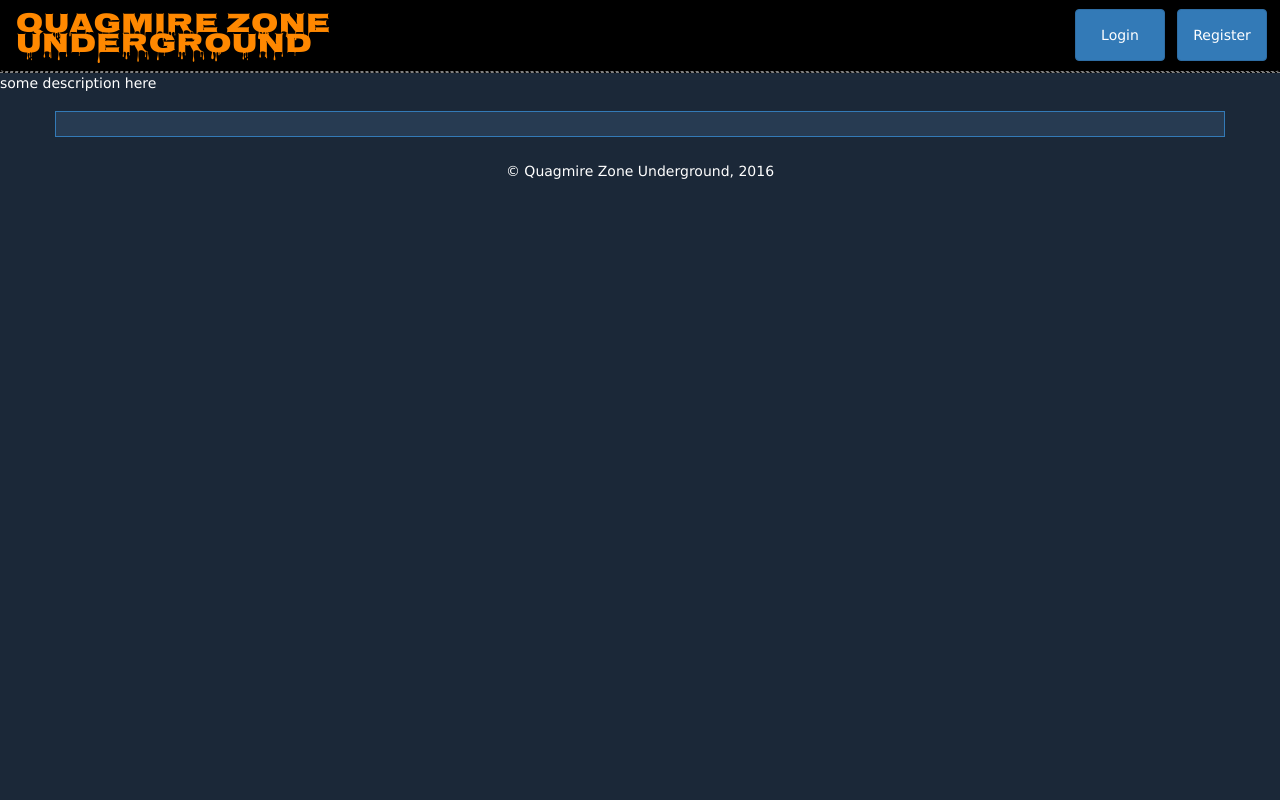
After one commit to mmKALLL/wsd-gamestore, a Django app: template gamestore/gamestore/templates/developerinfo.html in a window 1280 px wide. The commit adds this page. Run offline with Django 3.2, Linux system fonts and the light colour scheme; the template is opened without the code that fills it, so the values that code supplies are empty; some libraries are stand-ins or nearby versions.

Commit message:
Developer info page is now functional

```diff
--- /dev/null
+++ b/gamestore/gamestore/templates/developerinfo.html
@@ -0,0 +1,64 @@
+{% load staticfiles %}
+<html>
+    <head>
+        <meta charset="UTF-8">
+        <meta name="viewport" content="width=device-width, initial-scale=1">
+        <title>Quagmire Zone Underground</title>
+        <link rel="stylesheet" href="https://maxcdn.bootstrapcdn.com/bootstrap/3.3.6/css/bootstrap.min.css" integrity="sha384-1q8mTJOASx8j1Au+a5WDVnPi2lkFfwwEAa8hDDdjZlpLegxhjVME1fgjWPGmkzs7" crossorigin="anonymous">
+        <link rel="stylesheet" type="text/css" href="https://fonts.googleapis.com/css?family=Nosifer">
+        <link rel="stylesheet" type="text/css" href="{% static 'quagmire.css' %}">
+        <link rel="shortcut icon" href="{% static 'favicon.ico' %}" type="image/x-icon">
+    </head>
+    <body>
+        <header>
+            <nav class="navbar">
+                <ul class="nav navbar-nav">
+                    <li class="title"><a href="/">Quagmire Zone<br>Underground</a></li>
+                </ul>
+                <div class="navbar-collapse">
+                    <ul class="nav navbar-nav navbar-right">
+                        {% if user.is_authenticated %}
+                            <li>
+                                <a href="/user/{{ user.username }}" class="btn btn-primary navbar-btn">{{ user.username }}</a>
+                            </li>
+                            {% if user.userextension.isDeveloper %}
+                                <li>
+                                    <a href="/developer/{{ user.username }}" class="btn btn-success navbar-btn">Developer page</a>
+                                </li>
+                            {% endif %}
+                            <li>
+                                <a href="/logout" class="btn btn-link navbar-btn" role="button">Logout</a>
+                            </li>
+                        {% else %}
+                            <li>
+                                <a href="/login" class="btn btn-primary navbar-btn" role="button">Login</a>
+                            </li>
+                            <li>
+                                <a href="/register" class="btn btn-primary navbar-btn" role="button">Register</a>
+                            </li>
+                        {% endif %}
+                    </ul>
+                </div>
+            </nav>
+        </header>
+        some description here
+        <div class="container">
+            <div class="row">
+                <div class="generic">
+                    {% if user.is_authenticated %}
+                        {% if user.userextension.isDeveloper == False %}
+                            <form method="POST" action="/developerinfo">
+                            {% csrf_token %}
+                            <input class="btn submit" type="submit" value="Become a developer now!" />
+                            </form>
+                        {% else %}
+                            You are a developer on our fantastic site! Congratulations!
+                            You can access your developer page by clicking the button in the header.
+                        {% endif %}
+                    {% endif %}
+                </div>
+            </div>
+        </div>
+        <footer class="footer">&copy; Quagmire Zone Underground, 2016</footer>
+    </body>
+</html>
--- a/gamestore/gamestore/templates/test.html
+++ b/gamestore/gamestore/templates/test.html
@@ -17,6 +17,7 @@
             {% for user in users %}
             <p> {{user}} </p>
             <p> {{user.id}} </p>
+            <p> {{user.userextension.isDeveloper}} </p>
             {% endfor %}
         </div>
         <footer>
--- a/gamestore/gamestore/views.py
+++ b/gamestore/gamestore/views.py
@@ -42,6 +42,8 @@ def developerInfoPage(request):
 			user = request.user
 			user.userextension.isDeveloper = True
 			user.save()
+			user.userextension.save()
+			return render(request, 'developerinfo.html', {})
 		else:
 			return render(request, 'auth_required.html', {'last_page': 'developerinfo'})
 	else:
@@ -53,7 +55,7 @@ def developerPage(request, user_name):
 		if request.user.username == user_name:
 			if request.user.userextension.isDeveloper == True:
 				developer = get_object_or_404(User, pk=request.user.id)
-				games = get_list_or_404(Game, developer=developer)
+				games = Game.objects.filter(developer=developer)
 				context = {'user': developer, 'games': games}
 				return render(request, 'developer_page.html', context)
 			else:
```
Also changed, not shown: gamestore/db.sqlite3.
